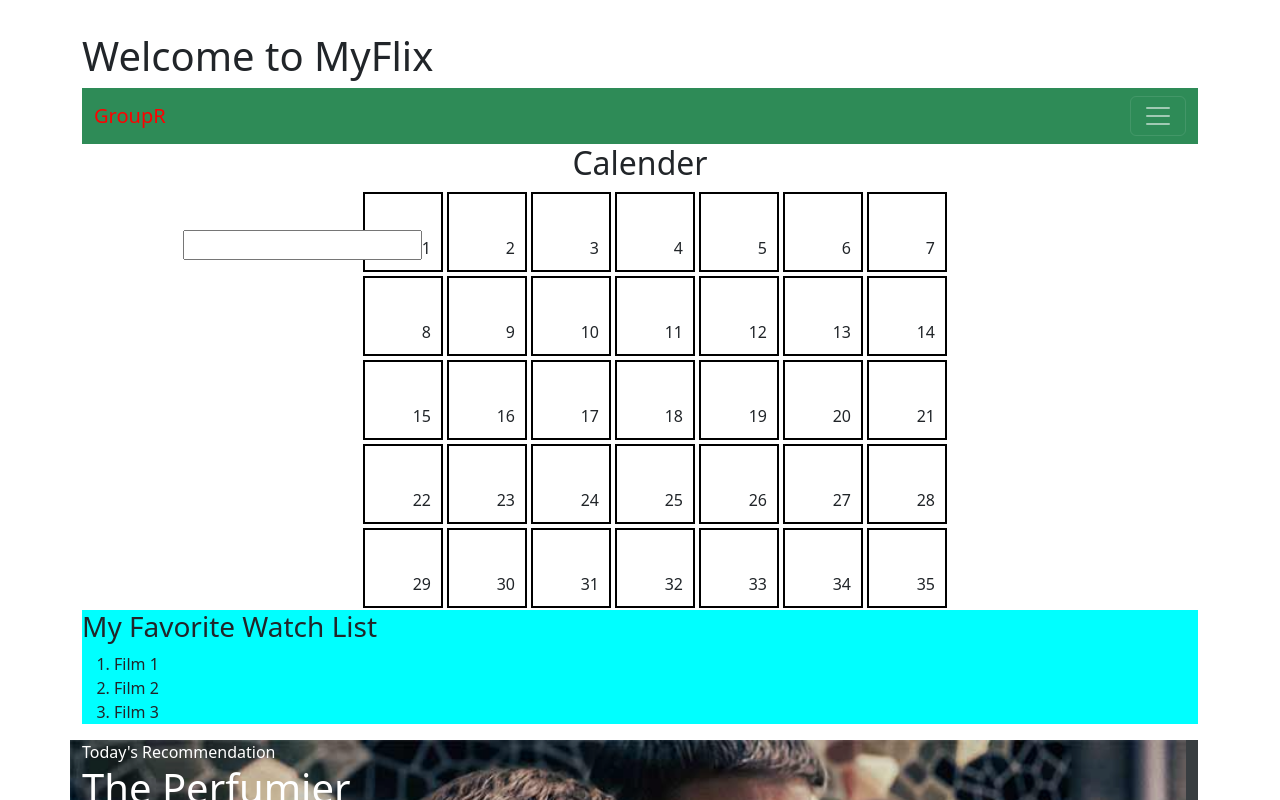
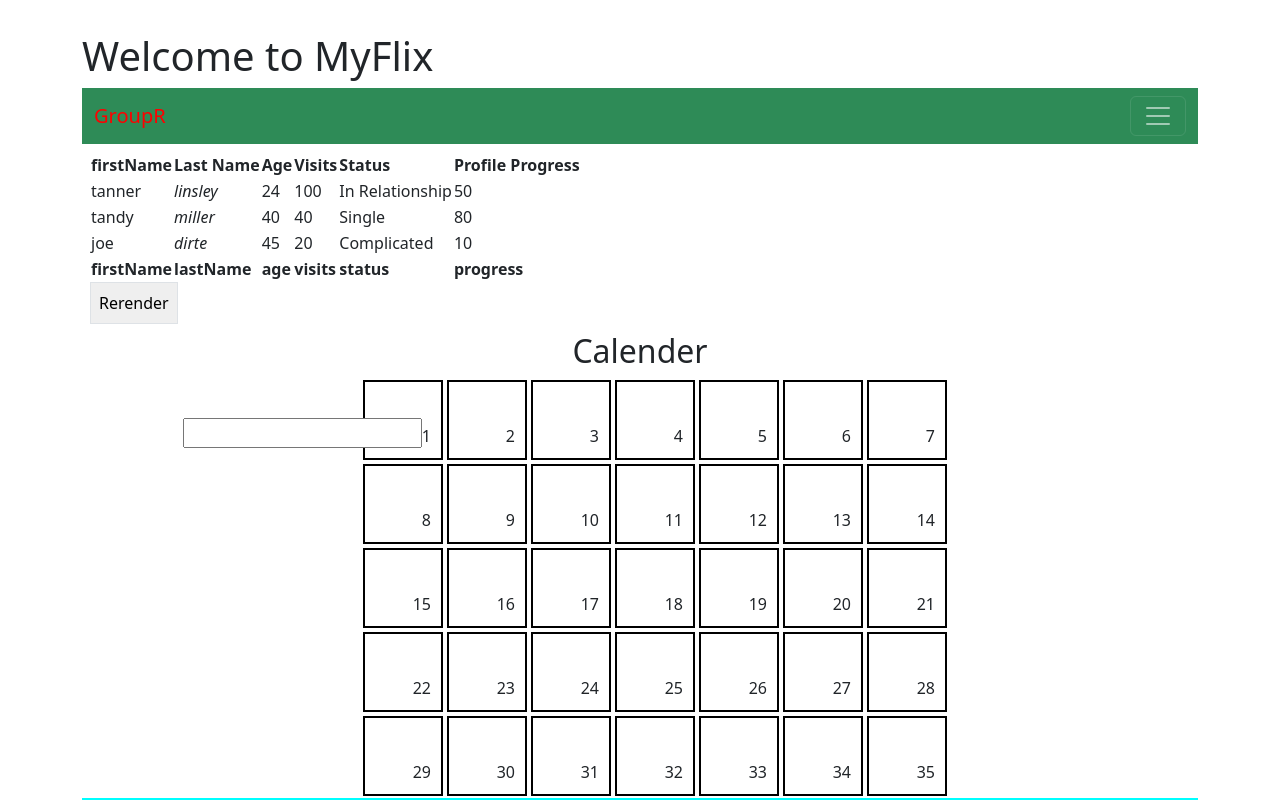
Before and after one commit to absima/groupWork_practicingReact, a React (Vite) app: page / in a window 1280 px wide. Shown: the top 800 px of the page. Built offline with nearby package versions, Linux system fonts and the light colour scheme.

Commit message:
add nonsense

```diff
--- a/package.json
+++ b/package.json
@@ -9,12 +9,14 @@
     "preview": "vite preview"
   },
   "dependencies": {
+    "@tanstack/react-table": "^8.5.13",
     "bootstrap": "^5.2.1",
     "install": "^0.13.0",
     "npm": "^8.19.2",
     "react": "^18.2.0",
     "react-bootstrap": "^2.5.0",
-    "react-dom": "^18.2.0"
+    "react-dom": "^18.2.0",
+    "react-table": "^7.8.0"
   },
   "devDependencies": {
     "@types/react": "^18.0.17",
--- a/src/myApp.jsx
+++ b/src/myApp.jsx
@@ -4,6 +4,7 @@
 import SivakToWatchList from './parts/sivak.jsx'
 import SimaMovieList from './parts/sima.jsx'
 import Container from 'react-bootstrap/Container';
+import Table from './parts/Table.jsx'
 
 import 'bootstrap/dist/css/bootstrap.min.css';
 import './App.css'
@@ -14,6 +15,7 @@
     <Container>
       <h1>Welcome to MyFlix</h1>
       <ArthiHeader />
+      <Table />
       <FiCalendar />
       <SivakToWatchList />
       <SimaMovieList />
--- /dev/null
+++ b/src/parts/Table.jsx
@@ -0,0 +1,133 @@
+import * as React from 'react'
+
+import {
+  createColumnHelper,
+  flexRender,
+  getCoreRowModel,
+  useReactTable,
+} from '@tanstack/react-table'
+
+
+const defaultData = [
+  {
+    firstName: 'tanner',
+    lastName: 'linsley',
+    age: 24,
+    visits: 100,
+    status: 'In Relationship',
+    progress: 50,
+  },
+  {
+    firstName: 'tandy',
+    lastName: 'miller',
+    age: 40,
+    visits: 40,
+    status: 'Single',
+    progress: 80,
+  },
+  {
+    firstName: 'joe',
+    lastName: 'dirte',
+    age: 45,
+    visits: 20,
+    status: 'Complicated',
+    progress: 10,
+  },
+]
+
+const columnHelper = createColumnHelper()
+
+const columns = [
+  columnHelper.accessor('firstName', {
+    cell: info => info.getValue(),
+    footer: info => info.column.id,
+  }),
+  columnHelper.accessor(row => row.lastName, {
+    id: 'lastName',
+    cell: info => <i>{info.getValue()}</i>,
+    header: () => <span>Last Name</span>,
+    footer: info => info.column.id,
+  }),
+  columnHelper.accessor('age', {
+    header: () => 'Age',
+    cell: info => info.renderValue(),
+    footer: info => info.column.id,
+  }),
+  columnHelper.accessor('visits', {
+    header: () => <span>Visits</span>,
+    footer: info => info.column.id,
+  }),
+  columnHelper.accessor('status', {
+    header: 'Status',
+    footer: info => info.column.id,
+  }),
+  columnHelper.accessor('progress', {
+    header: 'Profile Progress',
+    footer: info => info.column.id,
+  }),
+]
+
+export default function JIJQWOIDJoqwidjqwoidjok() {
+  const [data, setData] = React.useState(() => [...defaultData])
+  const rerender = React.useReducer(() => ({}), {})[1]
+
+  const table = useReactTable({
+    data,
+    columns,
+    getCoreRowModel: getCoreRowModel(),
+  })
+
+  return (
+    <div className="p-2">
+      <table>
+        <thead>
+          {table.getHeaderGroups().map(headerGroup => (
+            <tr key={headerGroup.id}>
+              {headerGroup.headers.map(header => (
+                <th key={header.id}>
+                  {header.isPlaceholder
+                    ? null
+                    : flexRender(
+                        header.column.columnDef.header,
+                        header.getContext()
+                      )}
+                </th>
+              ))}
+            </tr>
+          ))}
+        </thead>
+        <tbody>
+          {table.getRowModel().rows.map(row => (
+            <tr key={row.id}>
+              {row.getVisibleCells().map(cell => (
+                <td key={cell.id}>
+                  {flexRender(cell.column.columnDef.cell, cell.getContext())}
+                </td>
+              ))}
+            </tr>
+          ))}
+        </tbody>
+        <tfoot>
+          {table.getFooterGroups().map(footerGroup => (
+            <tr key={footerGroup.id}>
+              {footerGroup.headers.map(header => (
+                <th key={header.id}>
+                  {header.isPlaceholder
+                    ? null
+                    : flexRender(
+                        header.column.columnDef.footer,
+                        header.getContext()
+                      )}
+                </th>
+              ))}
+            </tr>
+          ))}
+        </tfoot>
+      </table>
+      <div className="h-4" />
+      <button onClick={() => rerender()} className="border p-2">
+        Rerender
+      </button>
+    </div>
+  )
+}
```
Also changed, not shown: 1 other file (tests, documents, lock files or other folders).
